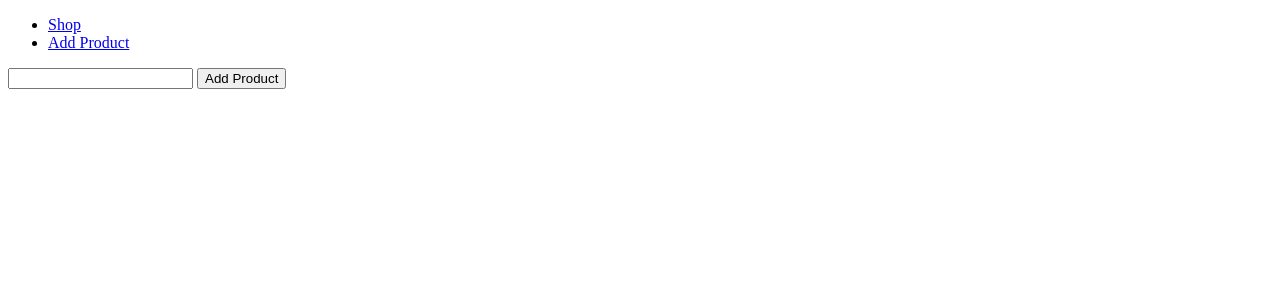
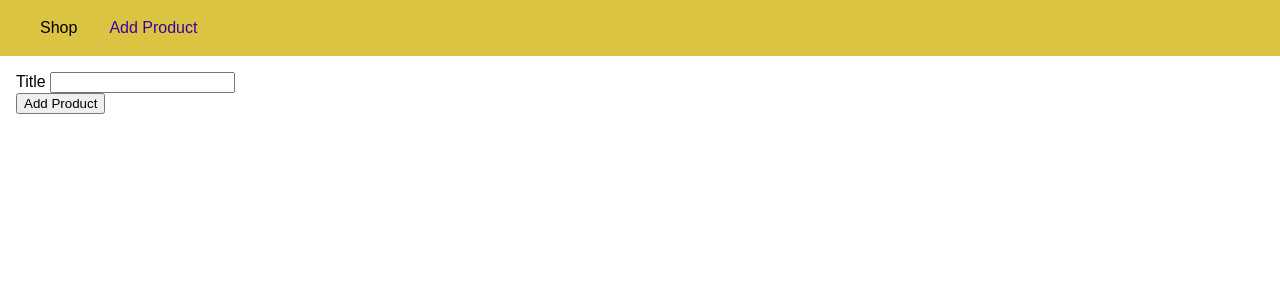
Before and after one commit to alielkline/Learning_nodejs, a Node server app: template express_basics/03-course-router/views/add-product.html in a window 1280 px wide; the page is wider, and only the part inside the window is pictured. Shown: the top 300 px of that part. Run offline with Node 20, Linux system fonts and the light colour scheme; the template is opened without the code that fills it, so the values that code supplies are empty.

Commit message:
feat: add product management functionality with updated routes and styles

```diff
--- a/express_basics/03-course-router/app.js
+++ b/express_basics/03-course-router/app.js
@@ -10,6 +10,7 @@ const shopRoutes = require('./routes/shop');
 const app = express();
 
 app.use(bodyParser.urlencoded());
+app.use(express.static(path.join(__dirname, 'public')));
 
 app.use('/admin', adminRoutes);
 
--- /dev/null
+++ b/express_basics/03-course-router/public/css/main.css
@@ -0,0 +1,45 @@
+body {
+    padding: 0;
+    margin: 0;
+    font-family: sans-serif;
+}
+
+main {
+    padding: 1rem;
+}
+
+.main-header {
+    width: 100%;
+    height: 3.5rem;
+    background-color: #dbc441;
+    padding: 0 1.5rem;
+}
+
+.main-header__nav {
+    height: 100%;
+    display: flex;
+    align-items: center;
+}
+
+.main-header__item-list {
+    list-style: none;
+    margin: 0;
+    padding: 0;
+    display: flex;
+}
+
+.main-header__item {
+    margin: 0 1rem;
+    padding: 0;
+}
+
+.main-header__item a {
+    text-decoration: none;
+    color: black;
+}
+
+.main-header__item a:hover,
+.main-header__item a:active,
+.main-header__item a.active {
+    color: #3e00a1;
+}
--- a/express_basics/03-course-router/views/add-product.html
+++ b/express_basics/03-course-router/views/add-product.html
@@ -1,26 +1,35 @@
 <!DOCTYPE html>
 <html lang="en">
+
 <head>
     <meta charset="UTF-8">
     <meta name="viewport" content="width=device-width, initial-scale=1.0">
+    <meta http-equiv="X-UA-Compatible" content="ie=edge">
     <title>Add Product</title>
+    <link rel="stylesheet" href="/css/main.css">
+    <link rel="stylesheet" href="/css/users.css">
 </head>
+
 <body>
-    <header>
-        <nav>
-            <ul>
-                <li><a href="/">Shop</a></li>
-                <li><a href="/admin/add_product">Add Product</a></li>
+    <header class="main-header">
+        <nav class="main-header__nav">
+            <ul class="main-header__item-list">
+                <li class="main-header__item"><a href="/">Shop</a></li>
+                <li class="main-header__item"><a class="active" href="/users">Add Product</a></li>
             </ul>
         </nav>
     </header>
 
     <main>
-        <form action="/admin/add_product" method="POST">
-            <input type="text" name="title">
+        <form class="product-form" action="/admin/add-product" method="POST">
+            <div class="form-control">
+                <label for="title">Title</label>
+                <input type="text" name="title" id="title">
+            </div>
+
             <button type="submit">Add Product</button>
         </form>
     </main>
+</body>
 
-</body>
 </html>
```
Also changed, not shown: express_basics/03-course-router/public/css/product.css (added, +36 -0 lines), express_basics/03-course-router/routes/admin.js (+4 -4 lines), express_basics/03-course-router/views/error.html (+15 -4 lines), express_basics/03-course-router/views/shop.html (+10 -6 lines).
